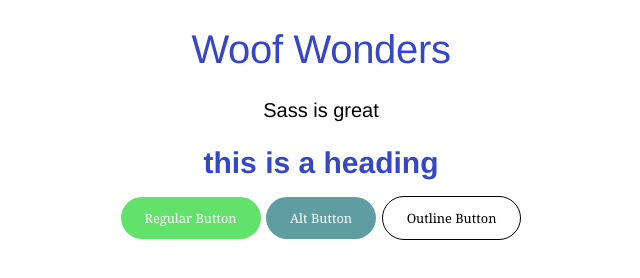
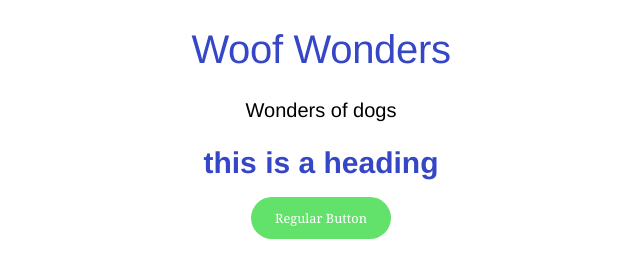
Before and after one commit to majamayes/L5Mayes, a website: page index.html in a window 1280 px wide. Shown: the whole page, without its empty margins (319-959 px from the left). Drawn offline with Linux system fonts and the light colour scheme.

Commit message:
one button only

```diff
--- a/index.html
+++ b/index.html
@@ -9,11 +9,9 @@
 <body>
     <main>
         <h1>Woof Wonders</h1>
-        <p>Sass is great</p>
+        <p>Wonders of dogs</p>
         <h2>this is a heading</h2>
         <a href="#" class="button">Regular Button</a>
-        <a href="#" class="button-alt">Alt Button</a>
-        <a href="#" class="button-outline">Outline Button</a>
     </main>
 </body>
 </html>
```
